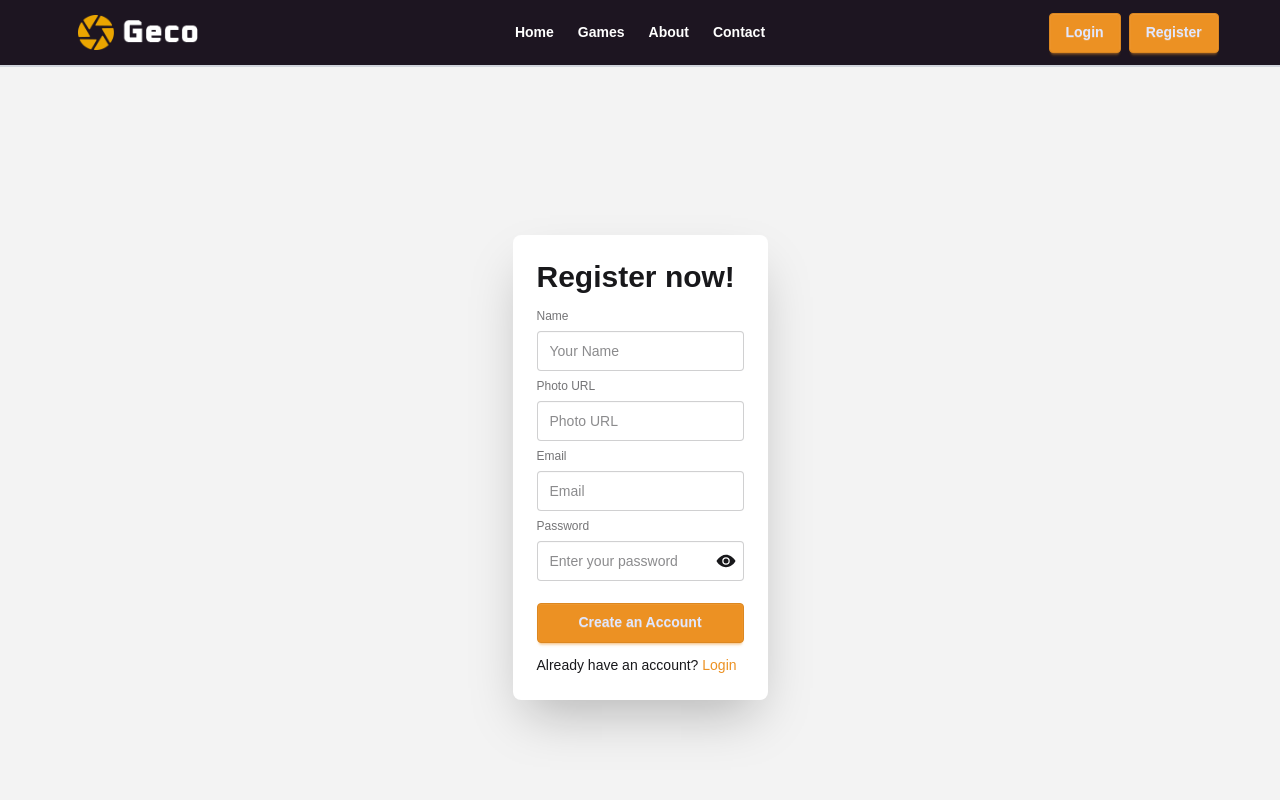
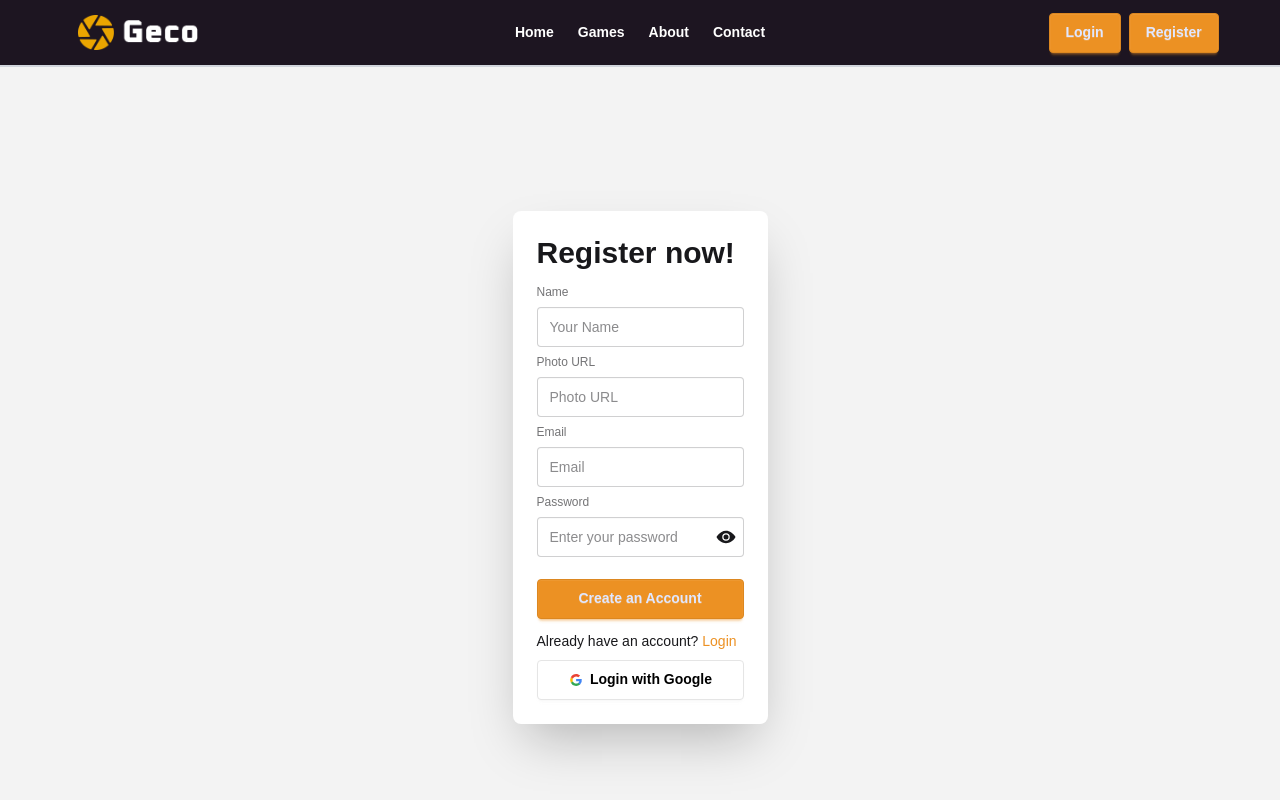
Before and after one commit to codermondol/game-hub, a React (Vite) app: page /register in a window 1280 px wide. Shown: the top 800 px of the page. Built offline with nearby package versions, Linux system fonts and the light colour scheme; no server answers.

Commit message:
added google popup login

```diff
--- a/src/pages/Login.jsx
+++ b/src/pages/Login.jsx
@@ -9,10 +9,22 @@
   const [showPassword, setShowPassword] = useState(false);
   const emailRef = useRef();
 
-  const { loginUser } = use(AuthContext);
+  const {setUser, loginUser, registerWithGoogle } = use(AuthContext);
 
   const location = useLocation();
   const navigate = useNavigate();
+
+  const handleGoogleLogin = () => {
+    registerWithGoogle()
+      .then((result) => {
+        const user = result.user;
+        setUser(user)
+        navigate("/profile");
+      })
+      .catch((error) => {
+        console.log(error);
+      });
+  }
 
   const handleLogin = (e) => {
     e.preventDefault();
@@ -108,6 +120,10 @@
                   <Link to="/register">Register</Link>
                 </span>
               </p>
+              <button onClick={handleGoogleLogin} className="btn bg-white text-black border-[#e5e5e5]">
+                <svg aria-label="Google logo" width="16" height="16" xmlns="http://www.w3.org/2000/svg" viewBox="0 0 512 512"><g><path d="m0 0H512V512H0" fill="#fff"></path><path fill="#34a853" d="M153 292c30 82 118 95 171 60h62v48A192 192 0 0190 341"></path><path fill="#4285f4" d="m386 400a140 175 0 0053-179H260v74h102q-7 37-38 57"></path><path fill="#fbbc02" d="m90 341a208 200 0 010-171l63 49q-12 37 0 73"></path><path fill="#ea4335" d="m153 219c22-69 116-109 179-50l55-54c-78-75-230-72-297 55"></path></g></svg>
+                Login with Google
+              </button>
             </div>
           </div>
         </div>
--- a/src/pages/Register.jsx
+++ b/src/pages/Register.jsx
@@ -6,7 +6,8 @@
 import { toast } from "react-toastify";
 
 const Register = () => {
-  const { setUser, createUser, updateUserInfo } = use(AuthContext);
+  const { setUser, createUser, updateUserInfo, registerWithGoogle } =
+    use(AuthContext);
 
   const [nameError, setNameError] = useState("");
   const [photoError, setPhotoError] = useState("");
@@ -14,7 +15,19 @@
   const [passwordError, setPasswordError] = useState("");
   const [showPassword, setShowPassword] = useState(false);
 
-  const navigate = useNavigate()
+  const navigate = useNavigate();
+
+  const handleGoogleRegister = () => {
+    registerWithGoogle()
+      .then((result) => {
+        const user = result.user;
+        setUser(user)
+        navigate("/profile");
+      })
+      .catch((error) => {
+        console.log(error);
+      });
+  };
 
   const handleRegister = (e) => {
     e.preventDefault();
@@ -66,8 +79,8 @@
       .then((userCrresedential) => {
         const user = userCrresedential.user;
         setUser(user);
-        navigate('/profile')
-        return updateUserInfo(name, photo)
+        navigate("/profile");
+        return updateUserInfo(name, photo);
       })
       .catch((error) => {
         const errorMessage = error.message;
@@ -124,13 +137,19 @@
                   <label className="label">Password</label>
                   <div className="relative">
                     <input
-                    type={showPassword ? 'text' : 'password'}
-                    className="input"
-                    name="password"
-                    placeholder="Enter your password"
-                    required
-                  />
-                  <button type="button" onClick={() => setShowPassword(!showPassword)} className="absolute right-2 top-1/2 transform -translate-y-1/2 text-xl cursor-pointer">{showPassword ? <IoEyeOff />: <IoEye />}</button>
+                      type={showPassword ? "text" : "password"}
+                      className="input"
+                      name="password"
+                      placeholder="Enter your password"
+                      required
+                    />
+                    <button
+                      type="button"
+                      onClick={() => setShowPassword(!showPassword)}
+                      className="absolute right-2 top-1/2 transform -translate-y-1/2 text-xl cursor-pointer"
+                    >
+                      {showPassword ? <IoEyeOff /> : <IoEye />}
+                    </button>
                   </div>
                   {passwordError && (
                     <p className="text-red-400 text-xs">{passwordError}</p>
@@ -147,6 +166,41 @@
                   <Link to="/login">Login</Link>
                 </span>
               </p>
+
+              {/* google login */}
+              <button
+                onClick={handleGoogleRegister}
+                className="btn bg-white text-black border-[#e5e5e5]"
+              >
+                <svg
+                  aria-label="Google logo"
+                  width="16"
+                  height="16"
+                  xmlns="http://www.w3.org/2000/svg"
+                  viewBox="0 0 512 512"
+                >
+                  <g>
+                    <path d="m0 0H512V512H0" fill="#fff"></path>
+                    <path
+                      fill="#34a853"
+                      d="M153 292c30 82 118 95 171 60h62v48A192 192 0 0190 341"
+                    ></path>
+                    <path
+                      fill="#4285f4"
+                      d="m386 400a140 175 0 0053-179H260v74h102q-7 37-38 57"
+                    ></path>
+                    <path
+                      fill="#fbbc02"
+                      d="m90 341a208 200 0 010-171l63 49q-12 37 0 73"
+                    ></path>
+                    <path
+                      fill="#ea4335"
+                      d="m153 219c22-69 116-109 179-50l55-54c-78-75-230-72-297 55"
+                    ></path>
+                  </g>
+                </svg>
+                Login with Google
+              </button>
             </div>
           </div>
         </div>
--- a/src/provider/AuthProvider.jsx
+++ b/src/provider/AuthProvider.jsx
@@ -4,9 +4,11 @@
 import {
   createUserWithEmailAndPassword,
   getAuth,
+  GoogleAuthProvider,
   onAuthStateChanged,
   sendPasswordResetEmail,
   signInWithEmailAndPassword,
+  signInWithPopup,
   signOut,
   updateProfile,
 } from "firebase/auth";
@@ -40,6 +42,11 @@
     return sendPasswordResetEmail(auth, email);
   };
 
+  const registerWithGoogle = () => {
+    const googleProvider = new GoogleAuthProvider();
+     return signInWithPopup(auth, googleProvider)
+  }
+
 
   const updateUserInfo = (name, photo) => {
     setLoading(true)
@@ -67,6 +74,7 @@
     userLogOut,
     forgetPassword,
     updateUserInfo,
+    registerWithGoogle,
     loading,
     setLoading,
   };
```
